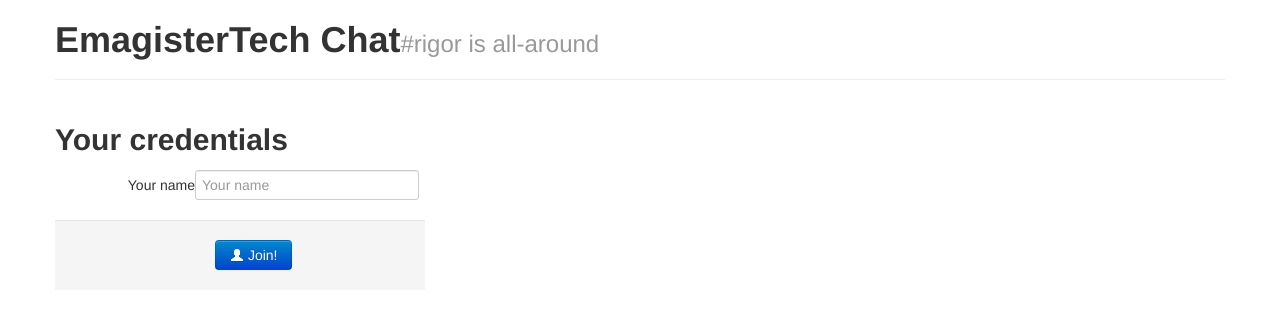
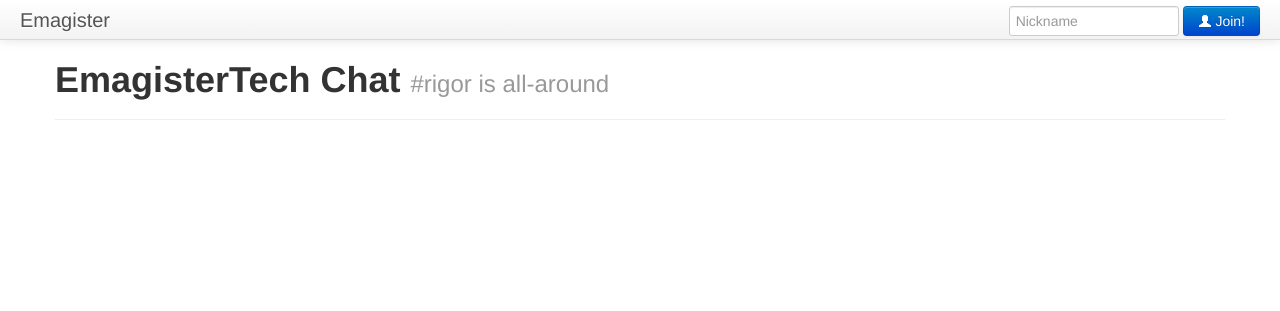
Before and after one commit to Emagister/zeromq-training, a PHP site: page / in a window 1280 px wide. Shown: the top 311 px of the page. Run offline with PHP 8.4, Linux system fonts and the light colour scheme.

Commit message:
Updated chatserver

```diff
--- /dev/null
+++ b/pubsub/chat/css/chatserver.css
@@ -0,0 +1,5 @@
+#chat {display: none;}
+#chatwindow {height:400px;overflow: scroll;background: white;}
+#chatwindow p {margin:0px 5px;}
+#chatbox {width: 1079px;}
+#datasrc {display: none;}
--- a/pubsub/chat/index.php
+++ b/pubsub/chat/index.php
@@ -1,87 +1,80 @@
 <!DOCTYPE html>
-<html>
+<html lang="en">
     <head>
-        <meta charset="utf-8">
-        <title>EmagisterTech Chat</title>
-        <meta name="viewport" content="width=device-width, initial-scale=1.0">
+        <title>EmagisterTech #rigor chat</title>
         <link rel="stylesheet" href="/css/bootstrap.min.css">
         <link rel="stylesheet" href="/css/bootstrap-responsive.min.css">
-        <style type="text/css">
-            /* <![CDATA[ */
-            #chat{display:none;}
-            #datasrc{display:none;}
-            /* ]]> */
-        </style>
+        <link rel="stylesheet" href="/css/chatserver.css">
+        <script type="text/javascript" src="/js/jquery.min.js"></script>
+        <script type="text/javascript" src="/js/bootstrap.min.js"></script>
+        <script type="text/javascript">
+            // <![CDATA[
+            function updateChat(response) {
+                $('#chatwindow').append('<p>' + response + '</p>');
+                $("#chatwindow").attr({ scrollTop: $("#chatwindow").attr("scrollHeight") });
+            }
+
+            $(document).ready(function(){
+                myname = '';
+
+                $("#nameform").submit(function(e) {
+                    myname = $('#namebox').val();
+                    $('#nameform').css('display', 'none');
+                    $('#chat').css('display', 'block');
+                    e.stopPropagation();
+                    e.preventDefault();
+                    $('body').append( '<iframe id="datasrc" src="chat.php?name=' + myname + '"></iframe>');
+                    $.post('/send.php', {'name': myname, 'message': 'm:joined'});
+                });
+                $('#chatform').submit(function(e) {
+                    $.post('/send.php', {'name': myname, 'message': $('#chatbox').val()});
+                    e.stopPropagation();
+                    e.preventDefault();
+                    $('#chatbox').val('');
+                });
+            });
+            // ]]>
+        </script>
     </head>
     <body>
+        <div class="navbar navbar-static-top">
+            <div class="navbar-inner">
+                <a class="brand" href="#">Emagister</a>
+                <form id="nameform" class="navbar-form pull-right">
+                    <input type="text" class="span2" name="namebox" id="namebox" placeholder="Nickname">
+                    <button type="submit" class="btn btn-primary">
+                        <i class="icon-white icon-user"></i>
+                        Join!
+                    </button>
+                </form>
+            </div>
+        </div>
         <div class="container">
             <div class="page-header">
-                <h1>EmagisterTech Chat<small>#rigor is all-around</small></h1>
+                <h1>
+                    EmagisterTech Chat
+                    <small>#rigor is all-around</small>
+                </h1>
             </div>
             <div class="row">
-                <div class="span4">
-                    <h2>Your credentials</h2>
-                    <form id="join-form" class="form-horizontal">
-                        <div class="control-group">
-                            <label class="control-label" for="name">Your name</label>
-                            <input type="text" id="name" name="name" placeholder="Your name">
+                <div class="span12">
+                    <div id="chat">
+                        <div id="chatwindow" class="span12">
                         </div>
-
-                        <div class="form-actions">
-                            <button type="submit" class="btn btn-primary">
-                                <i class="icon-white icon-user"></i>
-                                Join!
-                            </button>
-                        </div>
-                    </form>
-                </div>
-                <div class="span8">
-                    <div id="chat">
-                        <div id="chatwindow"></div>
-                        <form id="chatform">
-                            <div class="input-append">
-                                <input type="text" class="input-xxlarge" id="message" name="message" value="" placeholder="Introduce your message"><button type="submit" class="btn"><i class="icon-comment"></i>Send!</button>
+                        <form id="chatform" class="form-horizontal">
+                            <div class="control-group">
+                                <div class="input-append">
+                                    <input id="chatbox" name="chatbox" type="text" placeholder="Type something" />
+                                    <button type="submit" class="btn">
+                                        <i class="icon-comment"></i>
+                                        Send
+                                    </button>
+                                </div>
                             </div>
                         </form>
                     </div>
                 </div>
             </div>
         </div>
-        <script type="text/javascript" src="/js/jquery.min.js"></script>
-        <script type="text/javascript" src="/js/bootstrap.min.js"></script>
-        <script type="text/javascript">
-            // <![CDATA[
-            function updateChat() {
-                $('#chatwindow').append('<p>' + response + '</p>');
-                $("#chatwindow").attr({ scrollTop: $("#chatwindow").attr("scrollHeight") });
-            }
-
-            $(document).ready(function() {
-                var name = '';
-                $('#join-form button').click(function(event) {
-                    name = $('#name').val();
-                    $('#join-form').css('display', 'none');
-                    $('#chat').css('display', 'block');
-                    event.stopPropagation();
-                    event.preventDefault();
-                    $('body').append('<iframe id="datasrc" src="/chat.php"></iframe>');
-                    $.post('send.php', {
-                        'name': name,
-                        'message': 'm:joined'
-                    });
-                });
-
-                $('#chatform button').click(function(event) {
-                    $.post('/send.php', {
-                        'name': name,
-                        'message': $('#message').val()
-                    });
-                    event.stopPropagation();
-                    event.preventDefault();
-                    $('#message').val();
-                });
-            });
-            // ]]>
-        </script>
     </body>
 </html>
```
Also changed, not shown: pubsub/chat/chat.php (+9 -16 lines), pubsub/chat/send.php (+7 -9 lines), pubsub/chat/server.php (+10 -12 lines).
